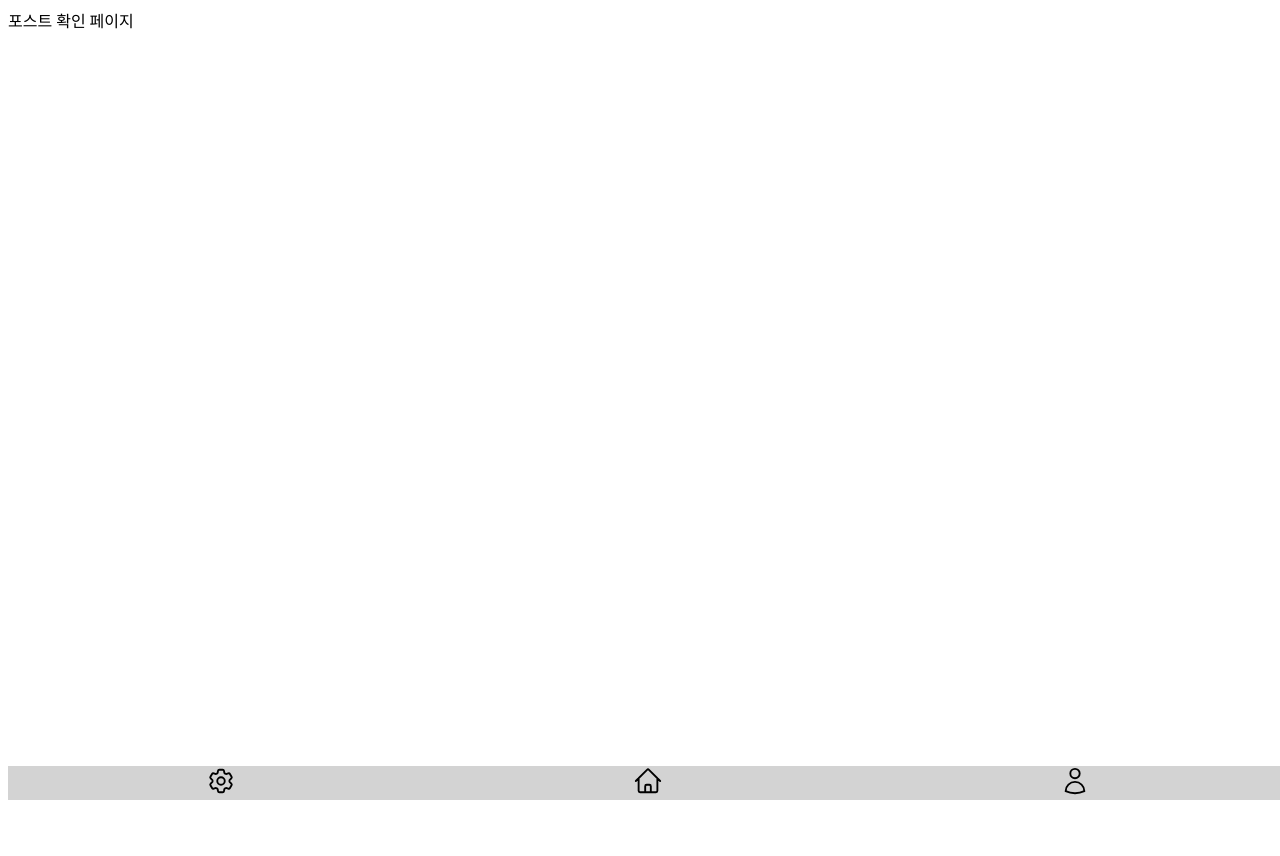
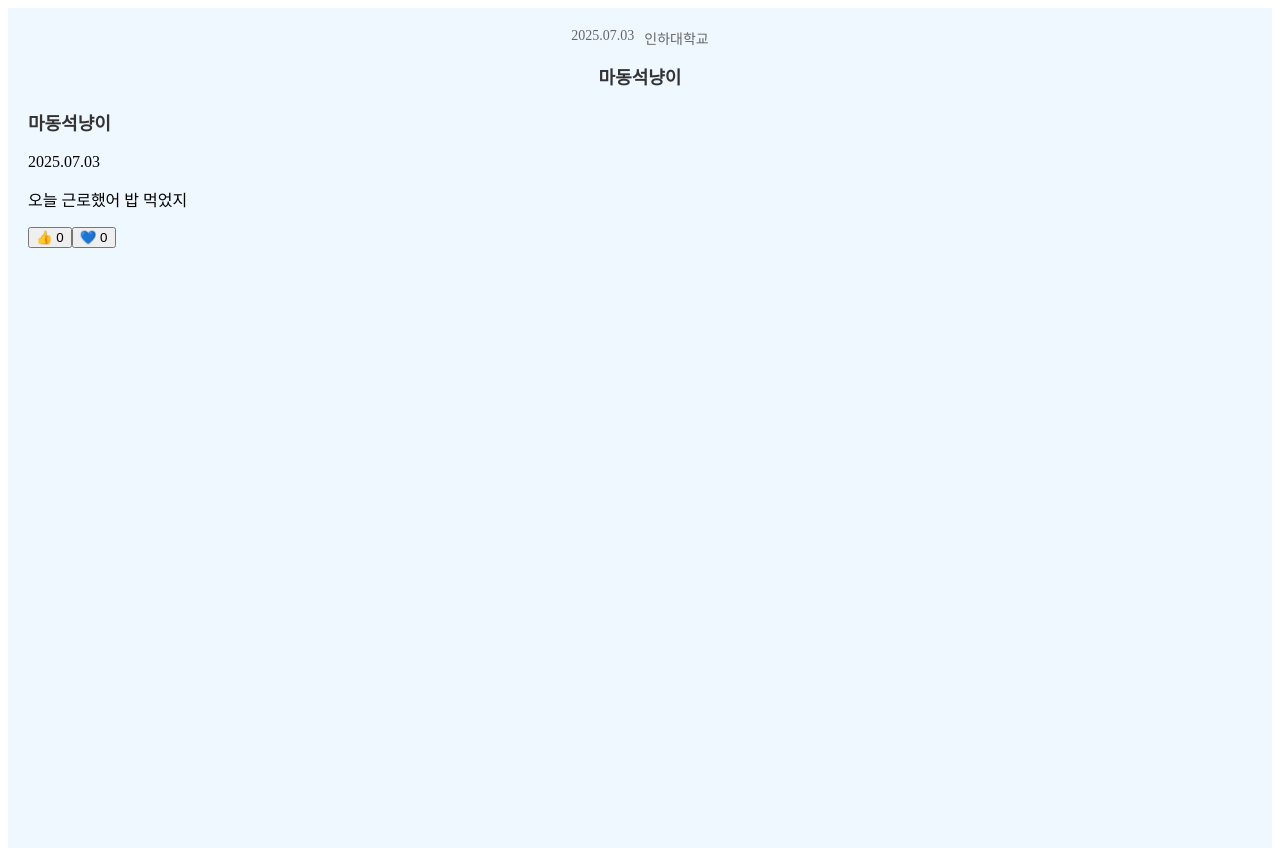
Before and after one commit to yewon2ee/emotional-forest, a React (Vite) app: page /post/1 in a window 1280 px wide. Before the commit the page ends 800 px from the top, so only its background shows below. Built offline with nearby package versions, Linux system fonts and the light colour scheme.

Commit message:
post-components

```diff
--- /dev/null
+++ b/src/components/post/PostContent.jsx
@@ -0,0 +1,15 @@
+//글 상세 내용
+import React from 'react';
+//닉네임, 작성 날짜, 내용
+
+const PostContent = ({nickname,date,content}) => {
+  return (
+    <div className = "post-content">
+        <p className = "post-nickname">{nickname}</p>
+        <p className = "post-date">{date}</p>
+        <p className = "post-content">{content}</p>
+    </div>
+  )
+}
+
+export default PostContent;
--- /dev/null
+++ b/src/components/post/ReactionButtons.jsx
@@ -0,0 +1,27 @@
+// 좋아요 / cheer 리액션 버튼
+import React, {useState} from 'react';
+
+const ReactionButtons = ({ onLike, onCheer }) => {
+    // 각 버튼의 상태를 useState로 관리
+    const [likes, setLikes] = useState(0);
+    const [cheers, setCheers] = useState(0);
+
+    const handleLike = () => {
+      setLikes(likes + 1);
+      onLike(); // 부모에게도 알림
+    };
+
+    const handleCheer = () => {
+      setCheers(cheers + 1);
+      onCheer(); // 부모에게도 알림
+    };
+
+    return (
+      <div className="reaction-buttons">
+        <button onClick={handleLike}>👍 {likes}</button>
+        <button onClick={handleCheer}>💙 {cheers}</button>
+      </div>
+    );
+  };
+
+  export default ReactionButtons;
--- a/src/pages/PostDetailPage.jsx
+++ b/src/pages/PostDetailPage.jsx
@@ -1,13 +1,63 @@
-import React from 'react'
-import BottomNav from '../components/common/BottomNav';
+import React, { useState, useEffect } from 'react';
+import PostContent from '../components/post/PostContent';
+import ReactionButtons from '../components/post/ReactionButtons';
+import '../styles/PostDetailPage.css';
+
 
 const PostDetailPage = () => {
+  // 게시글 데이터 상태
+  const [post, setPost] = useState(null);
+
+  //  나중에 여기서 API 호출 예정
+  useEffect(() => {
+    // 예시 더미 데이터
+    const dummyPost = {
+      id: 1,
+      nickname: '마동석냥이',
+      date: '2025.07.03',
+      content: '오늘 근로했어 밥 먹었지',
+      location: '인하대학교'
+
+    };
+    setPost(dummyPost);
+
+    // 실제로는
+    // axios.get(`/api/post/${postId}`)
+    //   .then(res => setPost(res.data))
+    //   .catch(err => console.error(err));
+  }, []);
+
+  // 좋아요, cheer 버튼 콜백
+  const handleLike = () => {
+    console.log('Liked!');
+  };
+
+  const handleCheer = () => {
+    console.log('Cheered!');
+  };
+
+  // 데이터 로딩 중
+  if (!post) return <div>Loading...</div>;
+
   return (
-    <div>
-      포스트 확인 페이지
-      <BottomNav/>
+    <div className="post-detail-page">
+      <div className="post-header">
+        <div className="post-date-location">
+          <span>{post.date}</span>
+          <span>{post.location}</span>
+        </div>
+        <h2 className="post-nickname">{post.nickname}</h2>
+      </div>
+
+      <PostContent
+        nickname={post.nickname}
+        date={post.date}
+        content={post.content}
+      />
+
+      <ReactionButtons onLike={handleLike} onCheer={handleCheer} />
     </div>
-  )
-}
+  );
+};
 
 export default PostDetailPage;
--- /dev/null
+++ b/src/styles/PostContent.css
@@ -0,0 +1,19 @@
+.post-content {
+    background: #f9f9f9;
+    padding: 12px;
+    border-radius: 8px;
+    margin-bottom: 8px;
+  }
+
+  .post-nickname {
+    font-weight: bold;
+  }
+
+  .post-date {
+    font-size: 12px;
+    color: #777;
+  }
+
+  .post-content p {
+    margin-top: 8px;
+  }
--- /dev/null
+++ b/src/styles/PostDetailPage.css
@@ -0,0 +1,24 @@
+.post-detail-page {
+    background-color: #f0f8ff;
+    padding: 20px;
+    min-height: 100vh;
+  }
+
+  .post-header {
+    text-align: center;
+    margin-bottom: 20px;
+  }
+
+  .post-date-location {
+    display: flex;
+    justify-content: center;
+    gap: 10px;
+    font-size: 14px;
+    color: #666;
+  }
+
+  .post-nickname {
+    font-size: 18px;
+    font-weight: bold;
+    color: #333;
+  }
--- /dev/null
+++ b/src/styles/ReactionButtons.css
@@ -0,0 +1,16 @@
+.reaction-buttons {
+    display: flex;
+    gap: 10px;
+  }
+
+  .reaction-buttons button {
+    padding: 6px 12px;
+    border: none;
+    border-radius: 20px;
+    background-color: #dff0d8;
+    cursor: pointer;
+  }
+
+  .reaction-buttons button:hover {
+    background-color: #c8e5bc;
+  }
```
